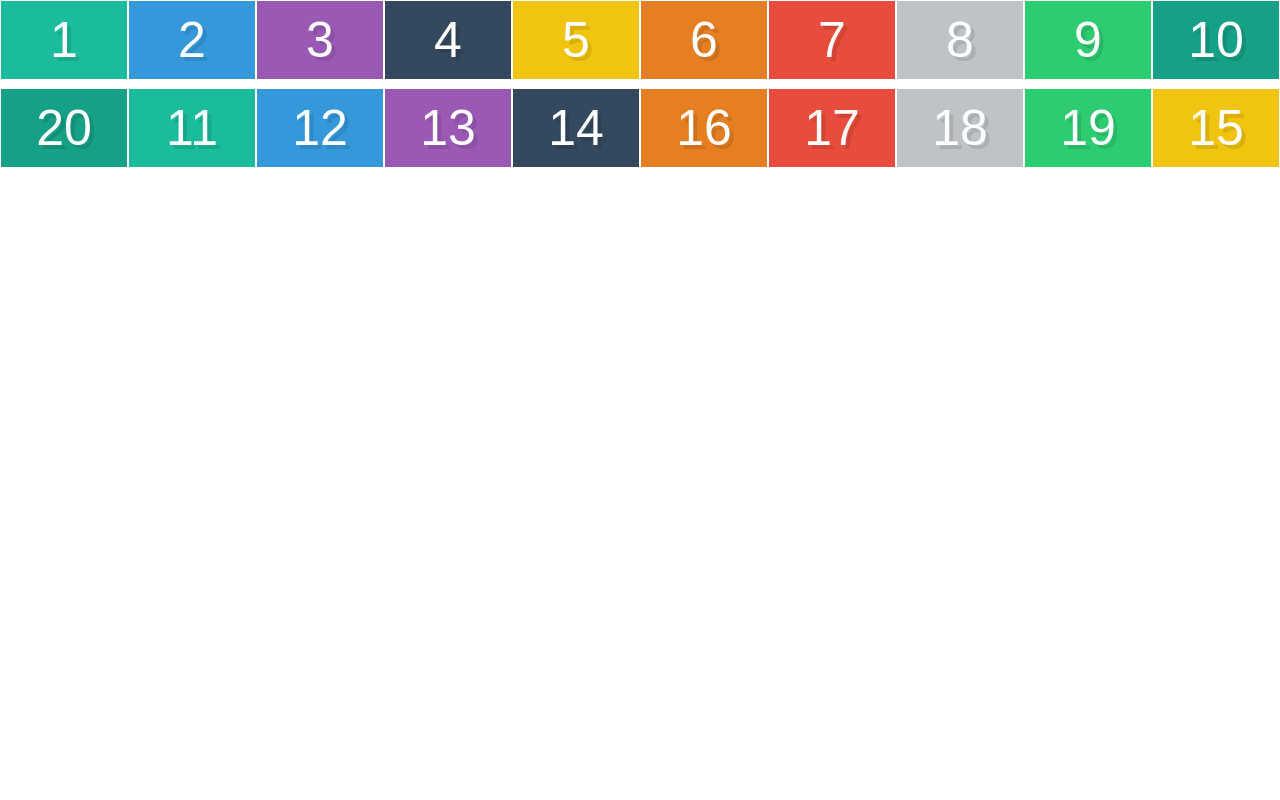
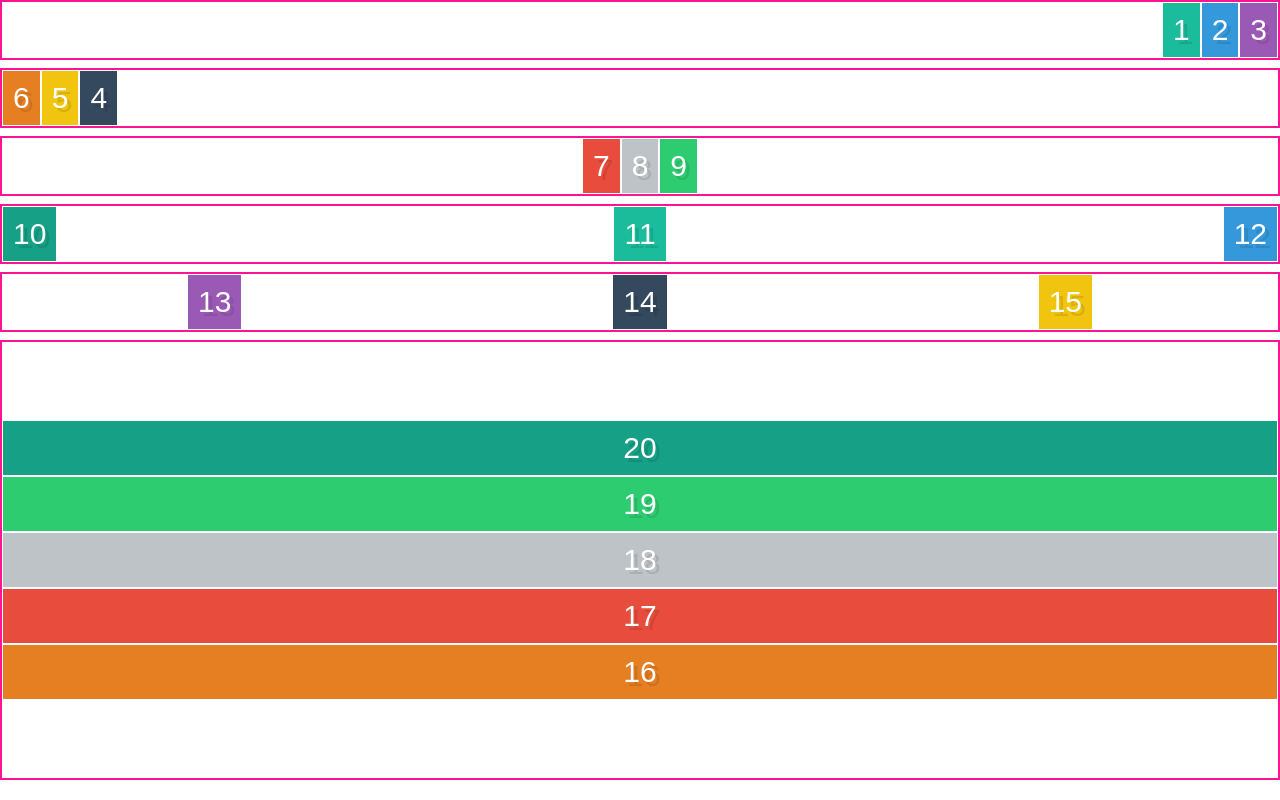
Before and after one commit to rodyrobles/flexbox, a plain HTML site: page index.html in a window 1280 px wide. Drawn offline with Linux system fonts and the light colour scheme.

Commit message:
justify content

```diff
--- a/assets/style.css
+++ b/assets/style.css
@@ -13,11 +13,11 @@ input[type=reset],input[type=submit]{-webkit-appearance:button;cursor:pointer;}b
 /* Some default styles to make each box visible */
 .box {
   color:white;
-  font-size: 50px;
+  font-size: 30px;
   text-align: center;
   text-shadow:4px 4px 0 rgba(0,0,0,0.1);
   padding:10px;
-  width: calc(12.5% - 2px);
+  /* width: calc(12.5% - 2px); */
   margin: 1px;
 }
 
@@ -48,20 +48,37 @@ input[type=reset],input[type=submit]{-webkit-appearance:button;cursor:pointer;}b
 
 div[class^='container'] {
 	display:  flex;
+	border:  2px solid deeppink;
 }
 
-
-.container1 .box {
-	flex: 1;
+.container1 {
+	/* justify-content: flex-start; default*/
+	justify-content: flex-end
 }
 
-
-.container2 .box15 {
-	order: 2;
+.container2 {
+	flex-direction: row-reverse;
+	justify-content: flex-end;
 }
 
-.container2 .box20 {
-	order: -1;
+.container3 {
+	justify-content: center;
+}
+
+.container4 {
+	justify-content: space-between;
+}
+
+.container5 {
+	justify-content: space-around;
+}
+
+.container6 {
+	border:  2px solid dodgerblue;
+	flex-direction: column-reverse;
+	min-height: 55vh;
+	justify-content: center;
+
 }
 
 .blankSpace {
--- a/index.html
+++ b/index.html
@@ -11,21 +11,33 @@
     <div class="box box1">1</div>
     <div class="box box2">2</div>
     <div class="box box3">3</div>
+  </div>
+  <div class="blankSpace"></div>
+  <div class="container2">
     <div class="box box4">4</div>
     <div class="box box5">5</div>
     <div class="box box6">6</div>
+  </div>
+  <div class="blankSpace"></div>
+  <div class= "container3">
     <div class="box box7">7</div>
     <div class="box box8">8</div>
     <div class="box box9">9</div>
+  </div>
+    <div class="blankSpace"></div>
+  <div class= "container4">
     <div class="box box10">10</div>
-  </div>
-  <div class="blankSpace"></div>
-  <div class= "container2">
     <div class="box box11">11</div>
     <div class="box box12">12</div>
+  </div>
+    <div class="blankSpace"></div>
+  <div class= "container5">
     <div class="box box13">13</div>
     <div class="box box14">14</div>
     <div class="box box15">15</div>
+  </div>
+    <div class="blankSpace"></div>
+  <div class= "container6">
     <div class="box box16">16</div>
     <div class="box box17">17</div>
     <div class="box box18">18</div>
```
